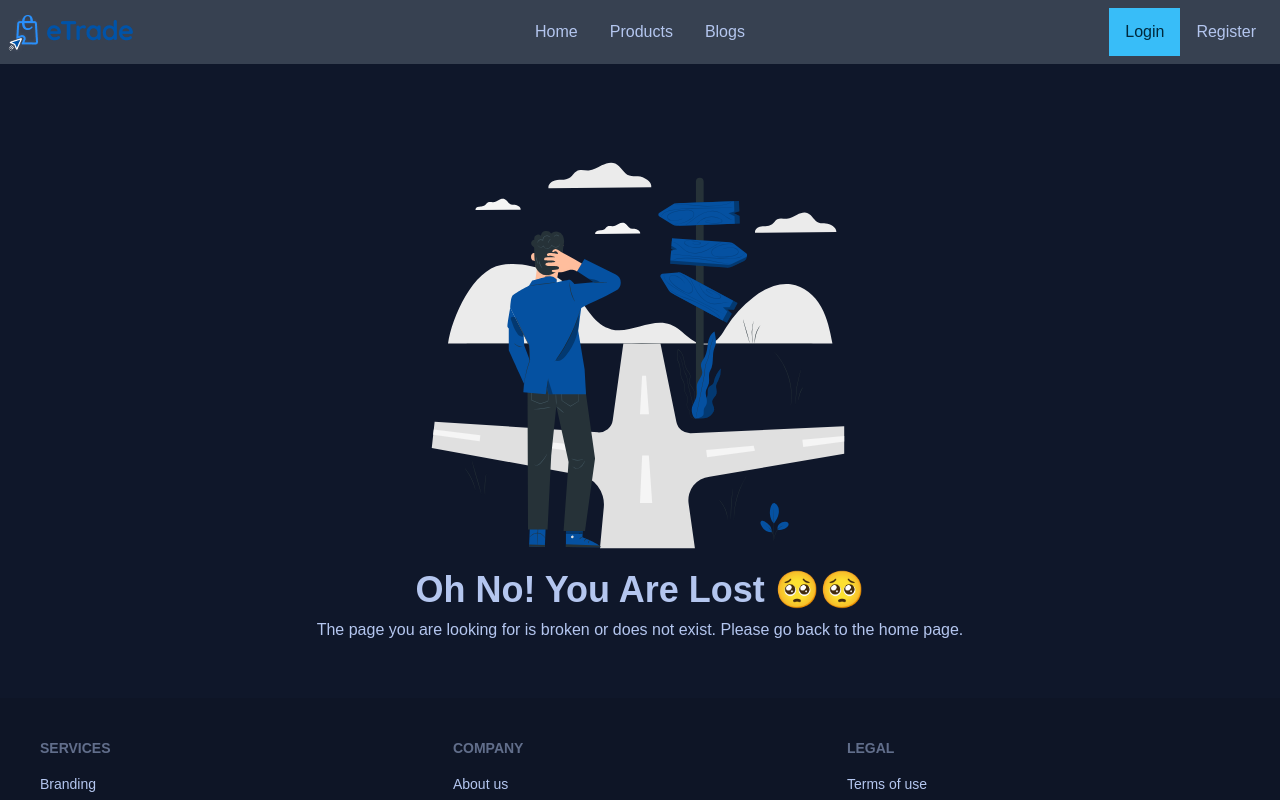
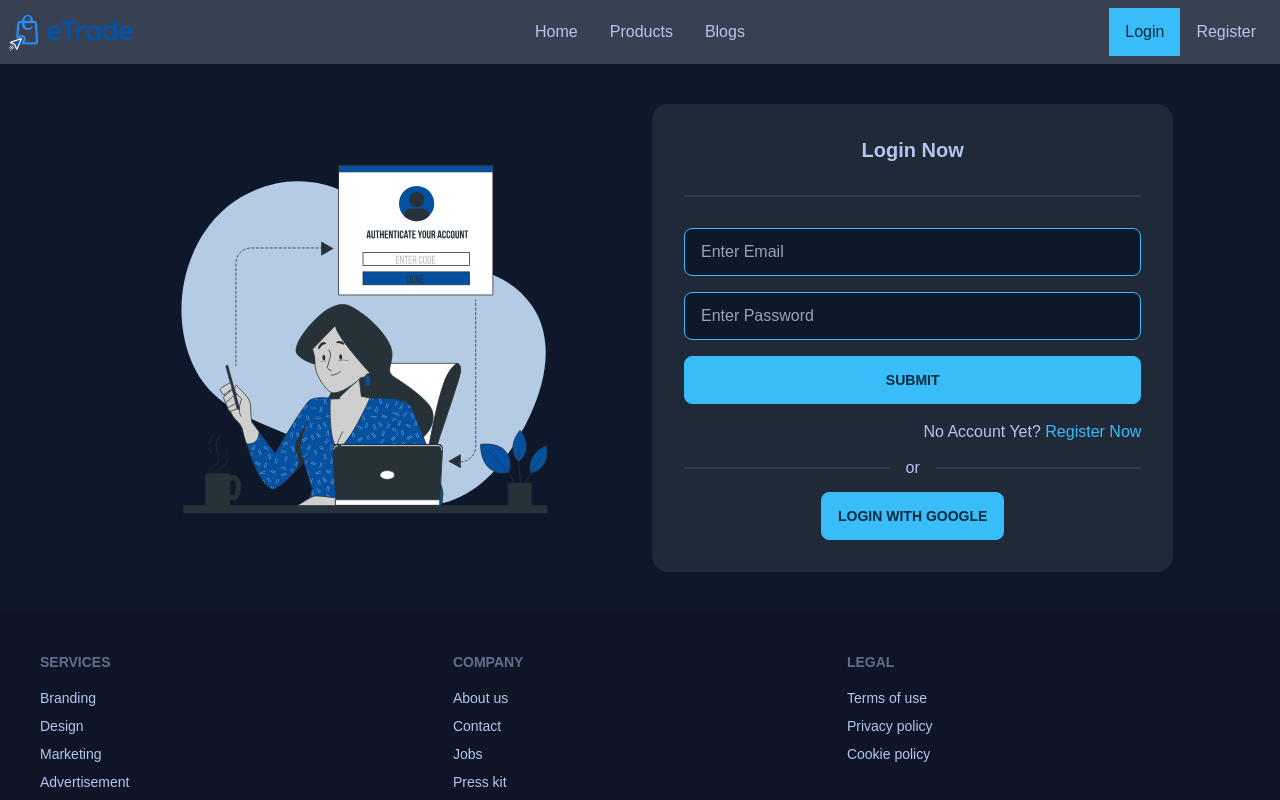
Before and after one commit to MarufAlAslam/mern-product-resale-client, a React (Create React App) app: page /login in a window 1280 px wide. Shown: the top 800 px of the page. Built offline with nearby package versions, Linux system fonts and the light colour scheme.

Commit message:
login page designed

```diff
--- a/package.json
+++ b/package.json
@@ -11,6 +11,8 @@
     "daisyui": "^2.42.0",
     "react": "^18.2.0",
     "react-dom": "^18.2.0",
+    "react-hook-form": "^7.39.5",
+    "react-icons": "^4.6.0",
     "react-router-dom": "^6.4.3",
     "react-scripts": "5.0.1",
     "web-vitals": "^2.1.4"
--- a/src/App.js
+++ b/src/App.js
@@ -3,6 +3,7 @@ import './App.css';
 import Blogs from './Pages/Blogs/Blogs';
 import Broken from './Pages/Broken/Broken';
 import Home from './Pages/Home/Home';
+import Login from './Pages/Login/Login';
 import Main from './Pages/Main/Main';
 import Products from './Pages/Products/Products';
 
@@ -27,6 +28,10 @@ function App() {
           element: <Products></Products>
         },
         {
+          path: 'login',
+          element: <Login></Login>
+        },
+        {
           path: '*',
           element: <Broken></Broken>,
         }
--- /dev/null
+++ b/src/Pages/Login/Login.css
@@ -0,0 +1,5 @@
+.loginImg {
+    width: 75%;
+    display: block;
+    margin: auto;
+}
--- /dev/null
+++ b/src/Pages/Login/Login.js
@@ -0,0 +1,57 @@
+import React from 'react';
+import login from './login.svg'
+import './Login.css'
+import { useForm } from "react-hook-form";
+import { Link } from 'react-router-dom';
+import { FaGoogle } from 'react-icons/fa'
+
+const Login = () => {
+    const { register, handleSubmit, formState: { errors } } = useForm();
+    const onSubmit = data => {
+        console.log(data);
+    };
+    return (
+        <div className='py-10 lg:w-5/6 w-full mx-auto'>
+            <div className='grid gap-6 lg:grid-cols-2 grid-cols-1'>
+                <div className='text-center my-auto'>
+                    <img src={login} className="loginImg" alt="" />
+                </div>
+                <div className='text-center my-auto'>
+                    <div className='card bg-gray-800 w-full'>
+                        <div className='card-body'>
+                            <h4 className='text-xl font-bold'>Login Now</h4>
+
+                            <div className='divider'></div>
+
+                            <form onSubmit={handleSubmit(onSubmit)}>
+                                <input type="email" {...register("email", { required: true })} name="email" placeholder="Enter Email" className="input input-bordered input-primary w-full" />
+
+                                {errors.email && <p className='text-error my-3 text-left'>Email is required</p>}
+
+                                <input type="password" {...register("password", { required: true })} name="password" placeholder="Enter Password" className="input input-bordered input-primary w-full mt-4" />
+
+                                {errors.password && <p className='text-error my-3 text-left'>Password is required</p>}
+
+
+                                <input className='btn btn-primary w-full mt-4' type="submit" />
+
+
+                                <p className='mt-4 text-right'>
+                                    No Account Yet? <Link to='register' className='text-primary'>Register Now</Link>
+                                </p>
+
+                                <div className='divider'>or</div>
+
+                                <button className='btn btn-primary'>
+                                    Login With Google
+                                </button>
+                            </form>
+                        </div>
+                    </div>
+                </div>
+            </div>
+        </div>
+    );
+};
+
+export default Login;
```
Also changed, not shown: src/Pages/Login/login.svg (added), 1 other file (tests, documents, lock files or other folders).
